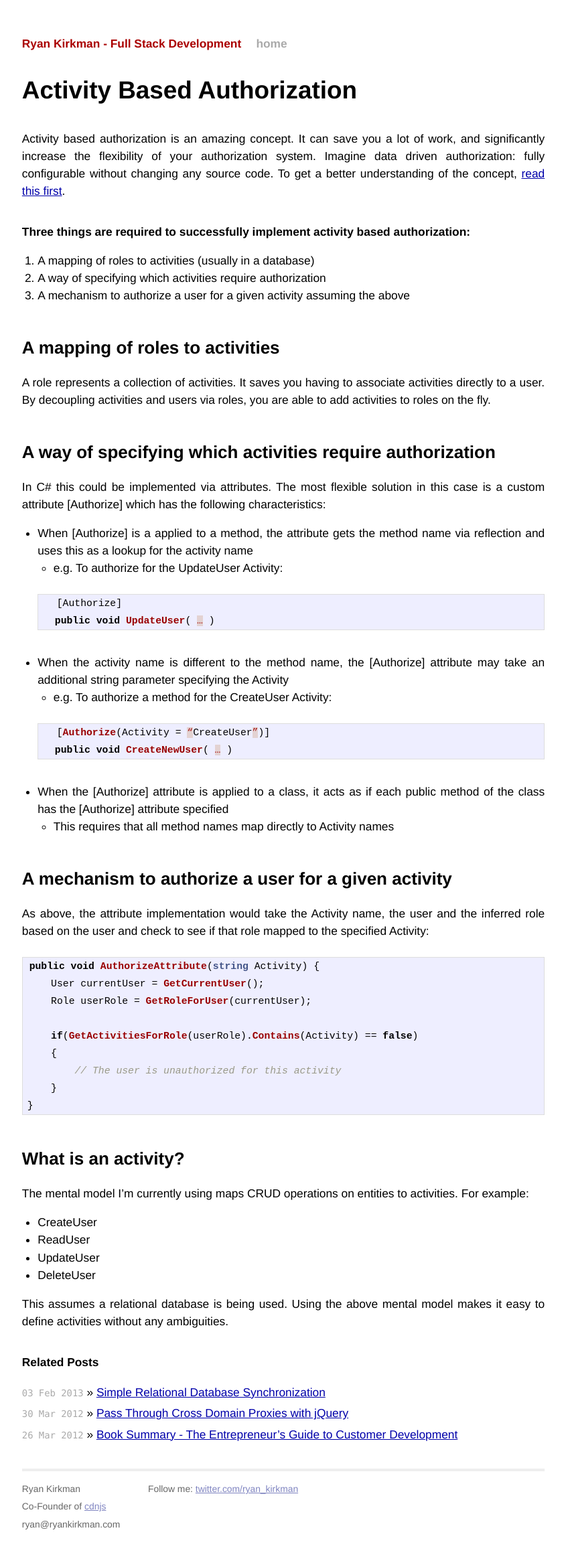
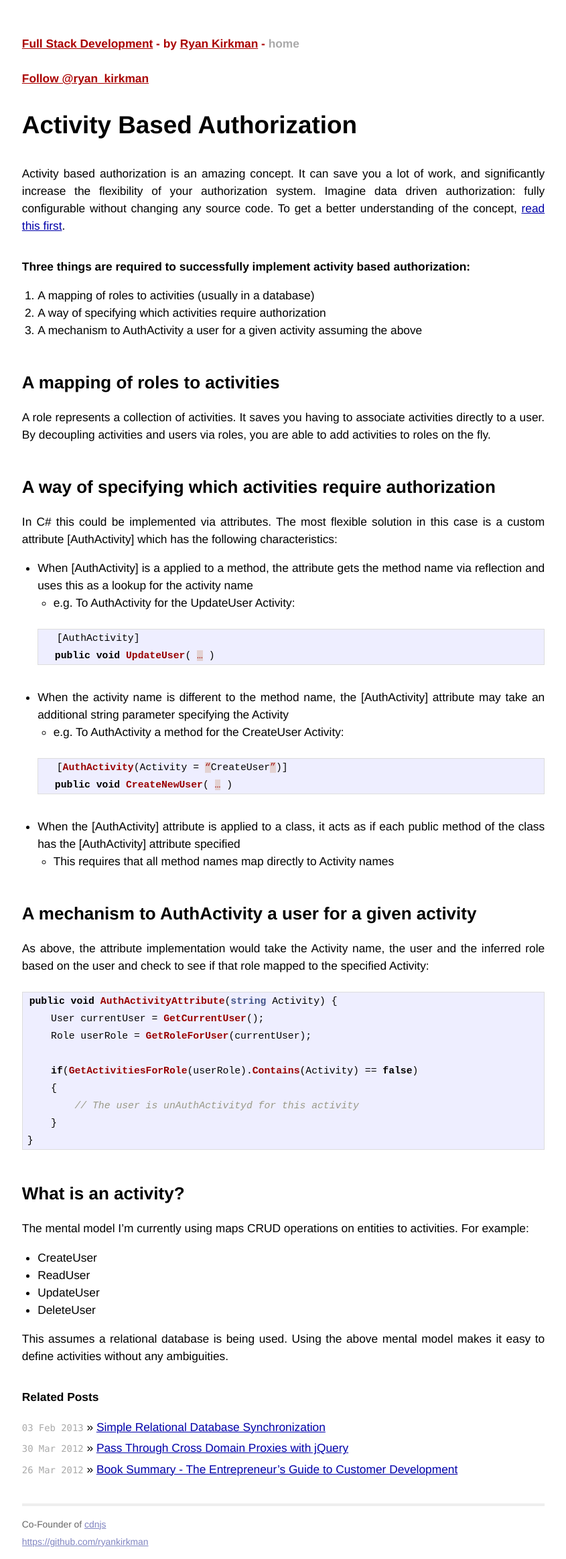
Before and after one commit to ryankirkman/ryankirkman.github.com, a Jekyll site: the page built from _posts/2013-01-31-activity-based-authorization.md, in a window 1280 px wide. Shown: the whole page at 67% size, without its empty margins (217-1062 px from the left). Built offline with Jekyll 4.4.1, drawn with Linux system fonts in a browser that asks for light colours; Markdown is read by kramdown in place of the engine named in the settings; comment, search, counter and statistics services are not loaded; before the commit the page ends 2302 px from its top, so only the background shows below that.

Commit message:
Changes, clarifications

````diff
--- a/_layouts/default.html
+++ b/_layouts/default.html
@@ -12,8 +12,10 @@
    <link rel="stylesheet" href="/css/screen.css" type="text/css" media="screen, projection" />
 
    <!-- Typekit -->
-   <script type="text/javascript" src="http://use.typekit.com/jpd0pfm.js"></script>
+   <script type="text/javascript" src="//use.typekit.com/jpd0pfm.js"></script>
    <script type="text/javascript">try{Typekit.load();}catch(e){}</script>
+
+   <script src="//platform.twitter.com/widgets.js" type="text/javascript"></script>
 </head>
 <body>
 
@@ -25,8 +27,9 @@ var WRInitTime=(new Date()).getTime();
 
 <div class="site">
   <div class="title">
-    <a href="/">Ryan Kirkman - Full Stack Development</a>
-    <a class="extra" href="/">home</a>
+    <a href="/">Full Stack Development</a> - by <a href="https://github.com/ryankirkman">Ryan Kirkman</a> - <a class="extra" href="/">home</a>
+    <br /><br />
+    <a href="http://twitter.com/ryan_kirkman" class="twitter-follow-button">Follow @ryan_kirkman</a>
   </div>
 
   {{ content }}
@@ -34,14 +37,8 @@ var WRInitTime=(new Date()).getTime();
   <div class="footer">
     <div class="contact">
       <p>
-        Ryan Kirkman<br />
         Co-Founder of <a href="http://cdnjs.com/">cdnjs</a><br />
-        ryan@ryankirkman.com
-      </p>
-    </div>
-    <div class="contact">
-      <p>
-        Follow me: <a href="http://twitter.com/ryan_kirkman/">twitter.com/ryan_kirkman</a><br />
+        <a href="https://github.com/ryankirkman">https://github.com/ryankirkman</a>
       </p>
     </div>
   </div>
--- a/_posts/2013-01-31-activity-based-authorization.md
+++ b/_posts/2013-01-31-activity-based-authorization.md
@@ -12,7 +12,7 @@ Activity based authorization is an amazing concept. It can save you a lot of wor
 
   1. A mapping of roles to activities (usually in a database)
   2. A way of specifying which activities require authorization
-  3. A mechanism to authorize a user for a given activity assuming the above
+  3. A mechanism to AuthActivity a user for a given activity assuming the above
 
 ## A mapping of roles to activities
 
@@ -21,40 +21,40 @@ A role represents a collection of activities. It saves you having to associate a
 
 ## A way of specifying which activities require authorization
 
-In C# this could be implemented via attributes. The most flexible solution in this case is a custom attribute [Authorize] which has the following characteristics:
+In C# this could be implemented via attributes. The most flexible solution in this case is a custom attribute [AuthActivity] which has the following characteristics:
 
-* When [Authorize] is a applied to a method, the attribute gets the method name via reflection and uses this as a lookup for the activity name
-	* e.g. To authorize for the UpdateUser Activity:
+* When [AuthActivity] is a applied to a method, the attribute gets the method name via reflection and uses this as a lookup for the activity name
+	* e.g. To AuthActivity for the UpdateUser Activity:
 
 	``` csharp
-	[Authorize]
+	[AuthActivity]
 	public void UpdateUser( … )
 	```
 
-* When the activity name is different to the method name, the [Authorize] attribute may take an additional string parameter specifying the Activity
-	* e.g. To authorize a method for the CreateUser Activity:
+* When the activity name is different to the method name, the [AuthActivity] attribute may take an additional string parameter specifying the Activity
+	* e.g. To AuthActivity a method for the CreateUser Activity:
 
 	``` csharp
-	[Authorize(Activity = “CreateUser”)]
+	[AuthActivity(Activity = “CreateUser”)]
 	public void CreateNewUser( … )
 	```
 
-* When the [Authorize] attribute is applied to a class, it acts as if each public method of the class has the [Authorize] attribute specified
+* When the [AuthActivity] attribute is applied to a class, it acts as if each public method of the class has the [AuthActivity] attribute specified
 	* This requires that all method names map directly to Activity names
 
 
-## A mechanism to authorize a user for a given activity
+## A mechanism to AuthActivity a user for a given activity
 
 As above, the attribute implementation would take the Activity name, the user and the inferred role based on the user and check to see if that role mapped to the specified Activity:
 
 ``` csharp
-public void AuthorizeAttribute(string Activity) {
+public void AuthActivityAttribute(string Activity) {
     User currentUser = GetCurrentUser();
     Role userRole = GetRoleForUser(currentUser);
 
     if(GetActivitiesForRole(userRole).Contains(Activity) == false)
     {
-        // The user is unauthorized for this activity
+        // The user is unAuthActivityd for this activity
     }
 }
 ```
--- a/css/screen.css
+++ b/css/screen.css
@@ -94,7 +94,7 @@ table {
 
   .site .title a {
     color: #a00;
-    text-decoration: none;
+    /* text-decoration: none; */
   }
 
   .site .title a:hover {
@@ -104,7 +104,7 @@ table {
   .site .title a.extra {
     color: #aaa;
     text-decoration: none;
-    margin-left: 1em;
+    /* margin-left: 1em; */
   }
 
   .site .title a.extra:hover {
````
